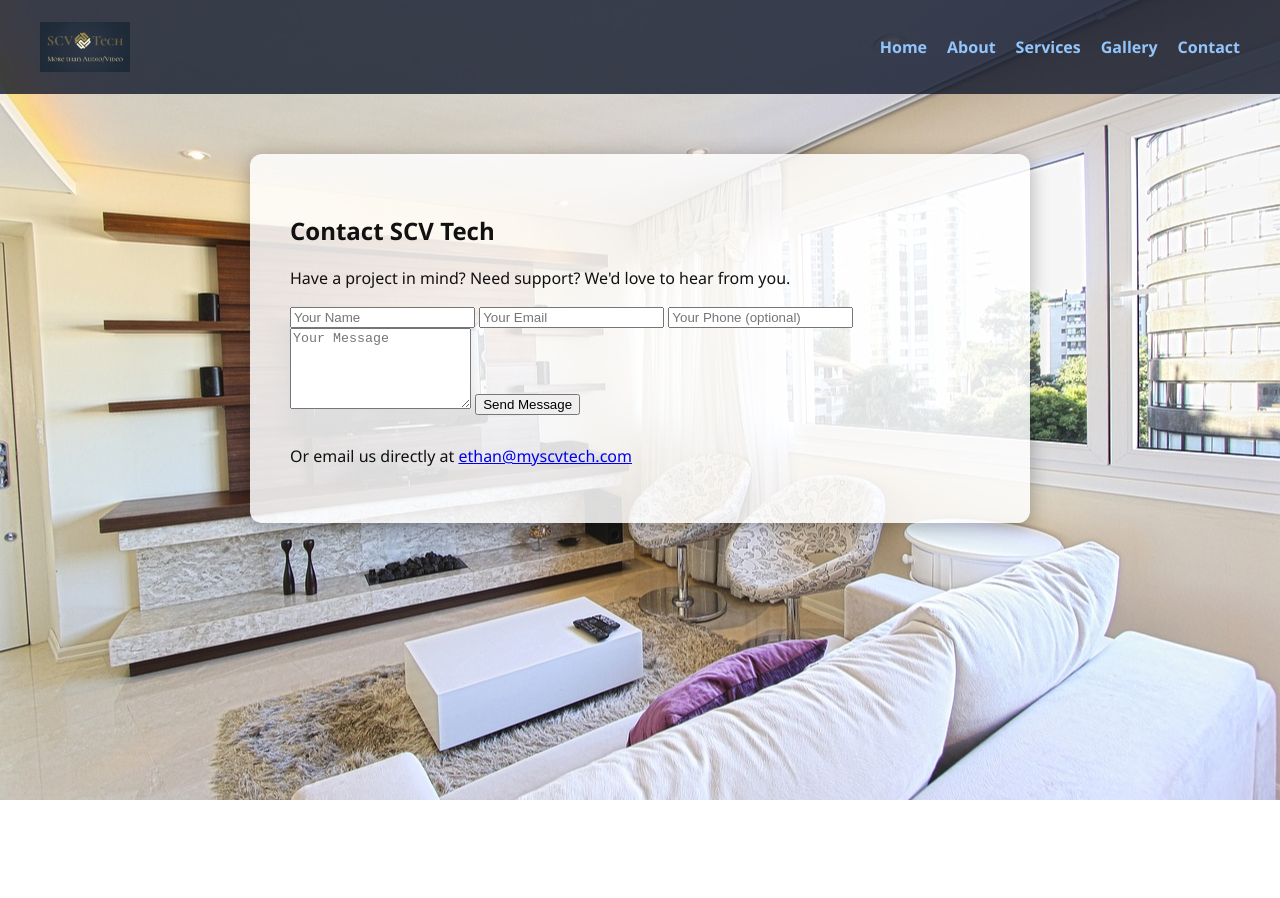
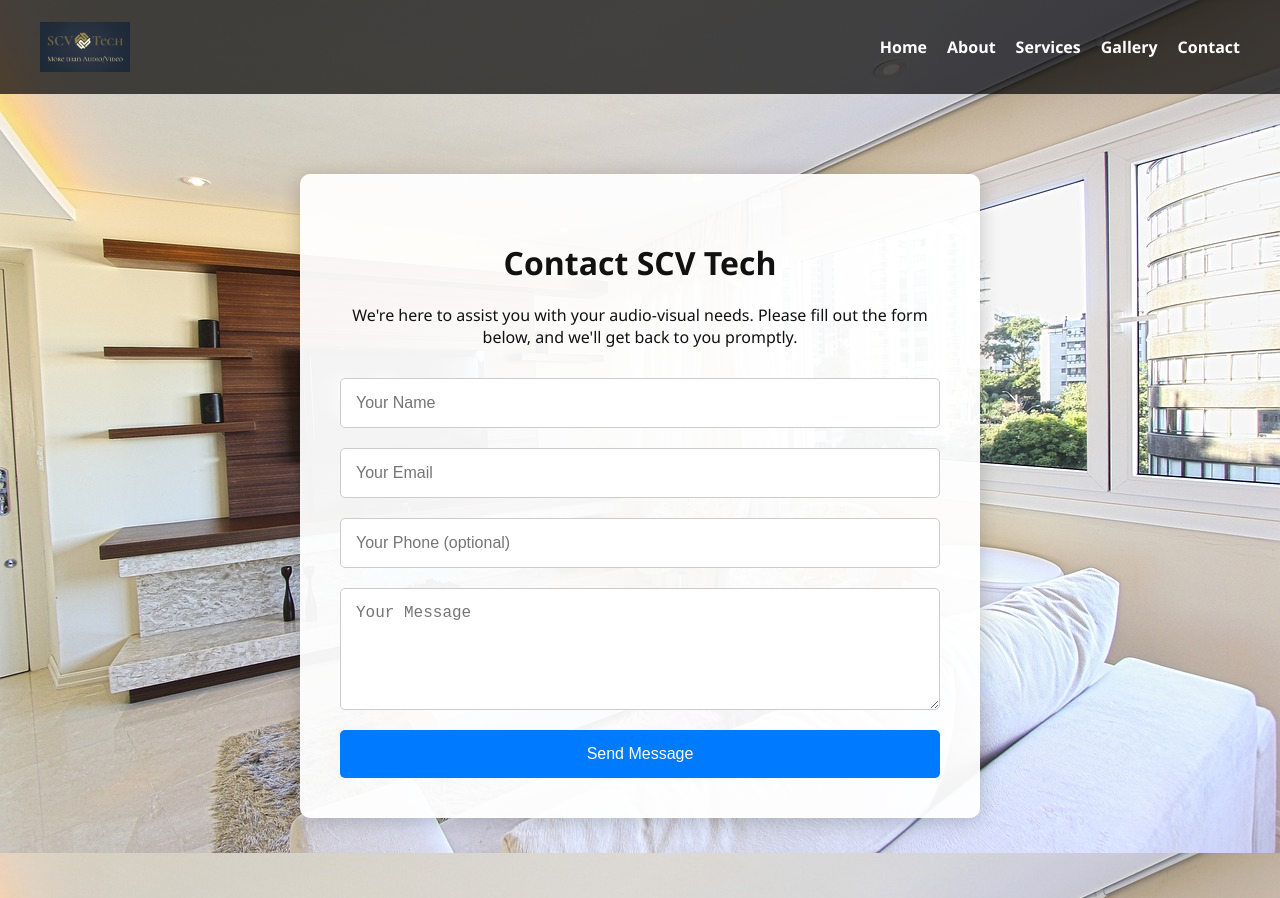
Before and after one commit to myscvtech/myscvtech, a plain HTML site: page contact.html in a window 1280 px wide. Before the commit the page ends 800 px from the top, so only its background shows below. Drawn offline with Linux system fonts and the light colour scheme.

Commit message:
Update contact.html

```diff
--- a/contact.html
+++ b/contact.html
@@ -5,9 +5,87 @@
   <meta name="viewport" content="width=device-width, initial-scale=1.0" />
   <title>Contact Us | SCV Tech</title>
   <link rel="stylesheet" href="style.css" />
+  <style>
+    body {
+      font-family: 'Segoe UI', sans-serif;
+      margin: 0;
+      padding: 0;
+      background: url('hero-bg.jpg') center/cover no-repeat fixed;
+      color: #111;
+    }
+    .navbar {
+      display: flex;
+      align-items: center;
+      justify-content: space-between;
+      padding: 20px 40px;
+      background-color: rgba(0, 0, 0, 0.7);
+    }
+    .logo {
+      height: 50px;
+    }
+    .nav-links {
+      list-style: none;
+      display: flex;
+      gap: 20px;
+    }
+    .nav-links li a {
+      color: #fff;
+      text-decoration: none;
+      font-weight: bold;
+    }
+    .contact-section {
+      max-width: 600px;
+      margin: 80px auto;
+      background-color: rgba(255, 255, 255, 0.95);
+      padding: 40px;
+      border-radius: 10px;
+      box-shadow: 0 4px 20px rgba(0, 0, 0, 0.2);
+    }
+    .contact-section h1 {
+      text-align: center;
+      margin-bottom: 20px;
+      font-size: 32px;
+    }
+    .contact-section p {
+      text-align: center;
+      margin-bottom: 30px;
+      font-size: 16px;
+    }
+    .contact-section form {
+      display: flex;
+      flex-direction: column;
+    }
+    .contact-section input,
+    .contact-section textarea {
+      padding: 15px;
+      margin-bottom: 20px;
+      border: 1px solid #ccc;
+      border-radius: 5px;
+      font-size: 16px;
+    }
+    .contact-section button {
+      padding: 15px;
+      background-color: #007BFF;
+      color: #fff;
+      border: none;
+      border-radius: 5px;
+      font-size: 16px;
+      cursor: pointer;
+      transition: background-color 0.3s ease;
+    }
+    .contact-section button:hover {
+      background-color: #0056b3;
+    }
+    @media (max-width: 600px) {
+      .contact-section {
+        margin: 40px 20px;
+        padding: 20px;
+      }
+    }
+  </style>
 </head>
 <body>
-  <nav class="navbar light-text">
+  <nav class="navbar">
     <img src="logo.jpeg" alt="SCV Tech Logo" class="logo" />
     <ul class="nav-links">
       <li><a href="index.html">Home</a></li>
@@ -18,9 +96,9 @@
     </ul>
   </nav>
 
-  <section class="contrast-box">
+  <section class="contact-section">
     <h1>Contact SCV Tech</h1>
-    <p>Have a project in mind? Need support? We'd love to hear from you.</p>
+    <p>We're here to assist you with your audio-visual needs. Please fill out the form below, and we'll get back to you promptly.</p>
 
     <form action="https://formspree.io/f/xblojwld" method="POST">
       <input type="text" name="name" placeholder="Your Name" required />
@@ -29,10 +107,6 @@
       <textarea name="message" rows="5" placeholder="Your Message" required></textarea>
       <button type="submit">Send Message</button>
     </form>
-
-    <p style="margin-top: 30px;">
-      Or email us directly at <a href="mailto:ethan@myscvtech.com">ethan@myscvtech.com</a>
-    </p>
   </section>
 </body>
 </html>
```
